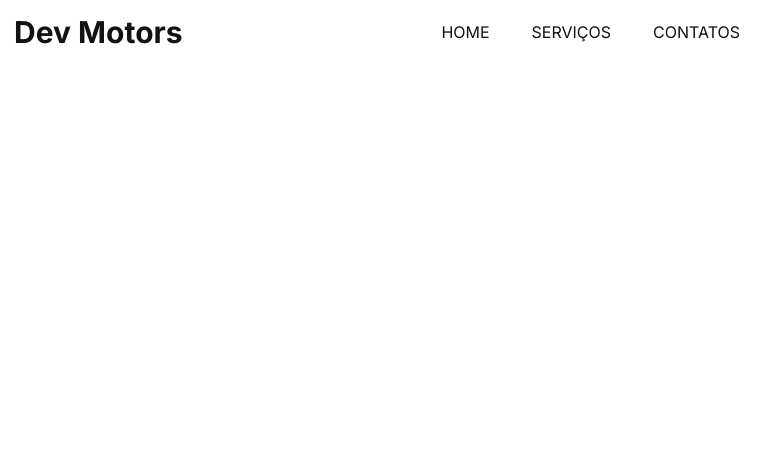
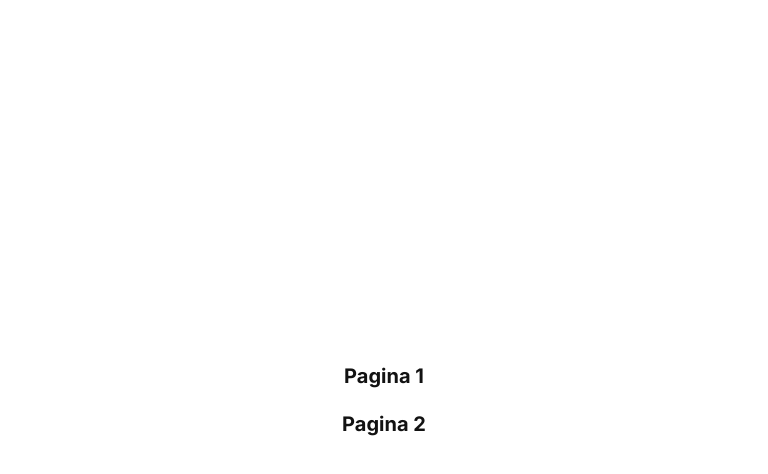
Before and after one commit to melch-raiol/devMotors, a Next.js app: page / in a window 768 px wide. Shown: the top 474 px of the page. Built offline with nearby package versions, Linux system fonts and the light colour scheme.

Commit message:
finished submenu

```diff
--- a/src/app/page.tsx
+++ b/src/app/page.tsx
@@ -1,9 +1,10 @@
 
+import { Submenu } from "@/components/home/submenu";
 
 export default function Home() {
   return (
     <main>
-
+      <Submenu/>
     </main>
   );
 }
--- /dev/null
+++ b/src/components/home/submenu/index.tsx
@@ -0,0 +1,49 @@
+"use client"
+import { useState, useEffect } from "react";
+import Link from "next/link";
+import styles from "./styles.module.scss";
+
+import { X, Menu } from "lucide-react"
+
+export function Submenu(){
+    const [isOpen, setIsOpen] = useState(false);
+
+    useEffect(() =>{
+        const handleResize = () =>{
+            if(window.innerWidth > 768) setIsOpen(false);
+        }
+
+        window.addEventListener("resize", handleResize);
+
+        return () => window.removeEventListener("resize", handleResize);
+    });
+
+    function toggleMenu(){
+        setIsOpen(!isOpen);
+    };
+
+    return(
+        <section className={styles.submenu}>
+            <div className={styles.submenuIcon} onClick={toggleMenu}>
+                <Menu size={34} color="#121212"/>
+                Menu
+            </div>
+
+            <ul className={`${styles.ul} ${isOpen ? styles.open : ""}`}>
+
+                {isOpen && (
+                    <button onClick={toggleMenu} className={styles.closeButton}>
+                        <X size={54} color="#121212"/>
+                    </button>
+                )}
+
+                <li>
+                    <Link href="/post/page-1">Pagina 1</Link>
+                </li>
+                <li>
+                    <Link href="/post/page-2">Pagina 2</Link>
+                </li>
+            </ul>
+        </section>
+    )
+};
--- /dev/null
+++ b/src/components/home/submenu/styles.module.scss
@@ -0,0 +1,78 @@
+.submenu{
+    margin: 0 auto;
+    max-width: 1280px;
+    padding: 68px 14px 4px 14px;
+}
+
+.submenuIcon{
+    display: none;
+    gap: 14px;
+    align-items: center;
+    font-size: 18px;
+    font-weight: bold;
+    cursor: pointer;
+}
+
+.ul{
+    display: none;
+    list-style: none;
+    padding: 14px 0;
+    row-gap: 24px;
+    column-gap: 14px;
+
+    li a{
+        background-color: #121212;
+        color: #FFF;
+        padding: 8px 14px;
+    }
+}
+
+.closeButton{
+    background: transparent;
+    border: none;
+}
+
+@media (min-width: 768px){
+    .ul{
+        display: flex;
+    }
+}
+
+@media (max-width: 768px){
+    .submenuIcon{
+        display: inline-flex;
+    }
+
+    .ul{
+        z-index: 99;
+        flex-direction: column;
+        align-items: center;
+        justify-content: center;
+        position: fixed;
+        left: 50%;
+        top: 50%;
+        transform: translate(-50%, -50%);
+        background-color: #FFF;
+        width: 100%;
+        height: 100%;
+
+        &.open{
+            display: flex;
+        }
+    }
+
+    .ul li{
+        a{
+            background-color: transparent;
+            color: #121212;
+            font-size: 20px;
+            font-weight: bold;
+            transition: all 0.6s;
+        }
+
+        a:hover{
+            background-color: #121212;
+            color: #FFF;
+        }
+    }
+}
```
